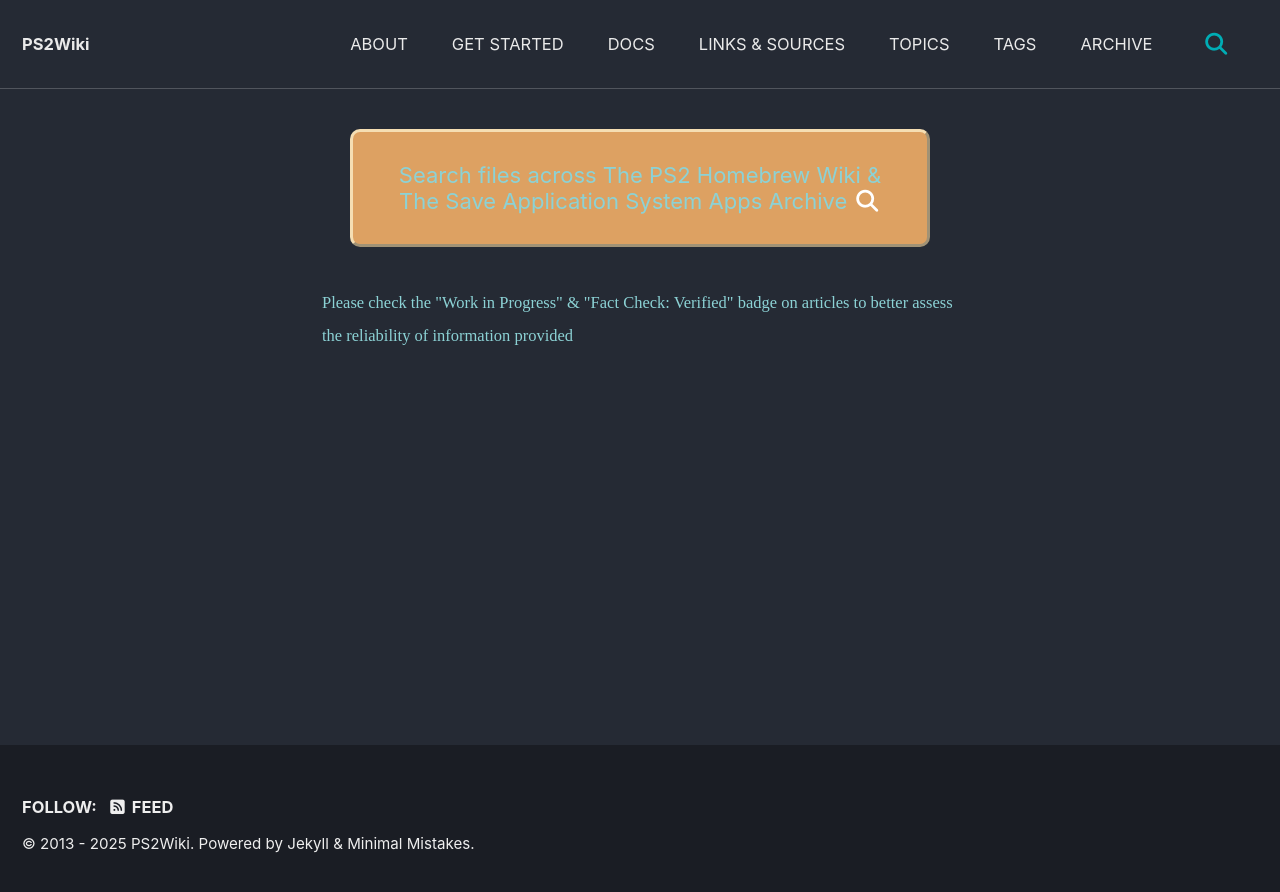
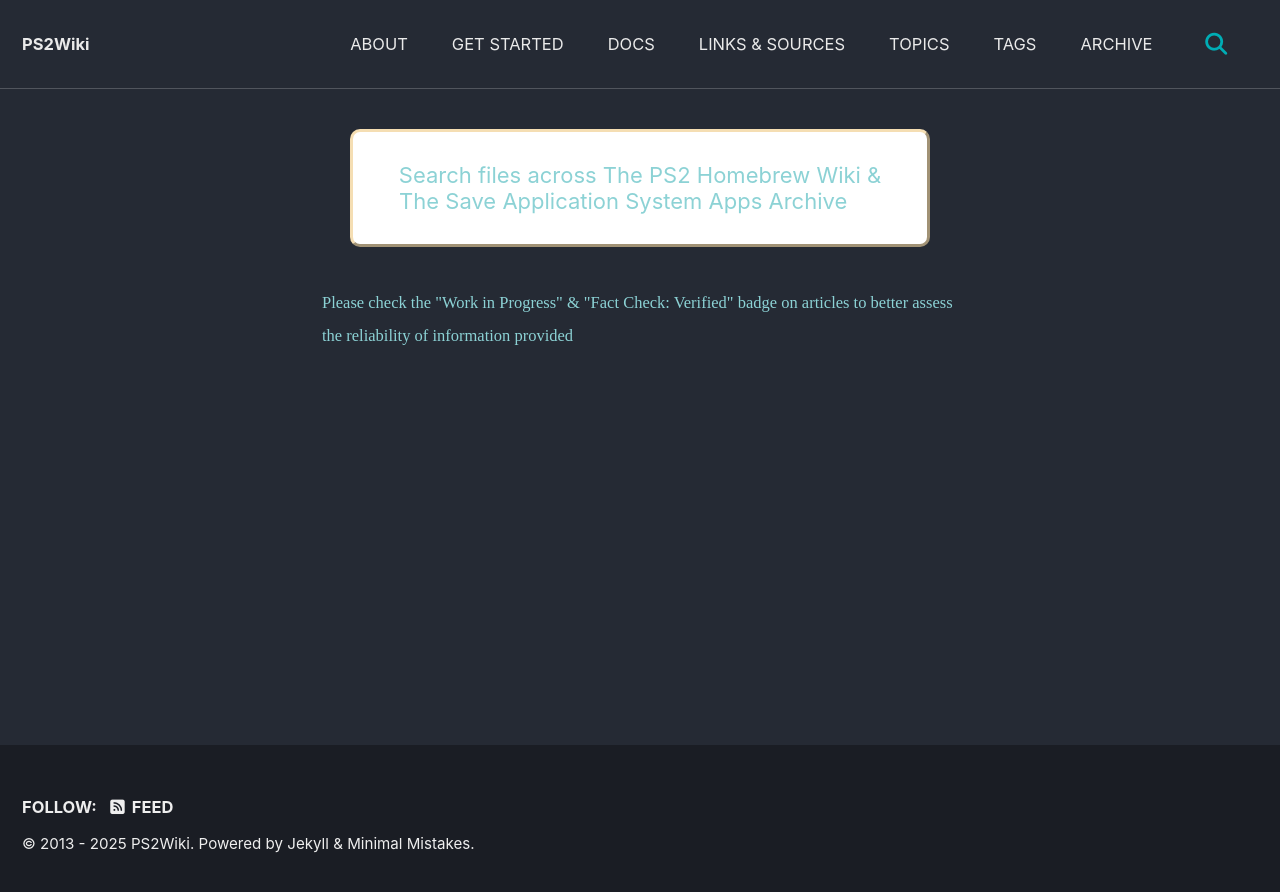
Before and after one commit to ps2wiki/search, a Jekyll site: the page built from index.html, in a window 1280 px wide. Shown: the top 892 px of the page. Built offline with Jekyll 4.4.1, drawn with Linux system fonts in a browser that asks for light colours; cached includes are drawn as plain includes; some web fonts are replaced; the list of posts is cut into pages by our own code.

Commit message:
Update home.html

```diff
--- a/_layouts/home.html
+++ b/_layouts/home.html
@@ -3,7 +3,7 @@ layout: archive
 ---
 
 {{ content }}
-<div><button class="search__toggle" type="button"><div style="background-color: #dda162; font-size: 1em; color: white; border-radius: 10px; padding: 30px; border: 3px outset wheat">
+<div><button class="search__toggle" type="button"><div style="background-color: white; font-color: black; font-size: 1em; color: white; border-radius: 10px; padding: 30px; border: 3px outset wheat">
           <span class="visually-hidden">{{ site.data.ui-text[site.locale].search_label | default: "Toggle search" }}</span>
           <a>Search files across The PS2 Homebrew Wiki & The Save Application System Apps Archive  </a><i class="fas fa-search"></i>
         </div></button></div>
```
